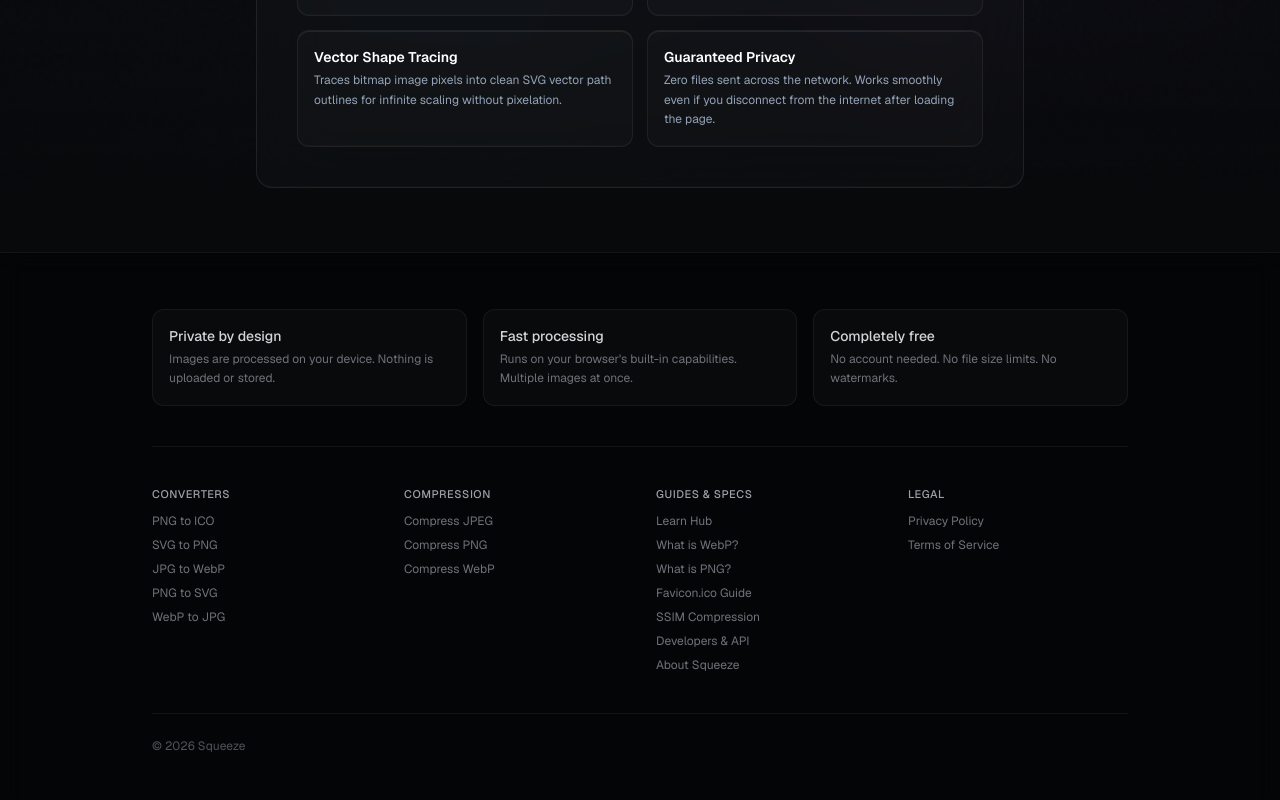
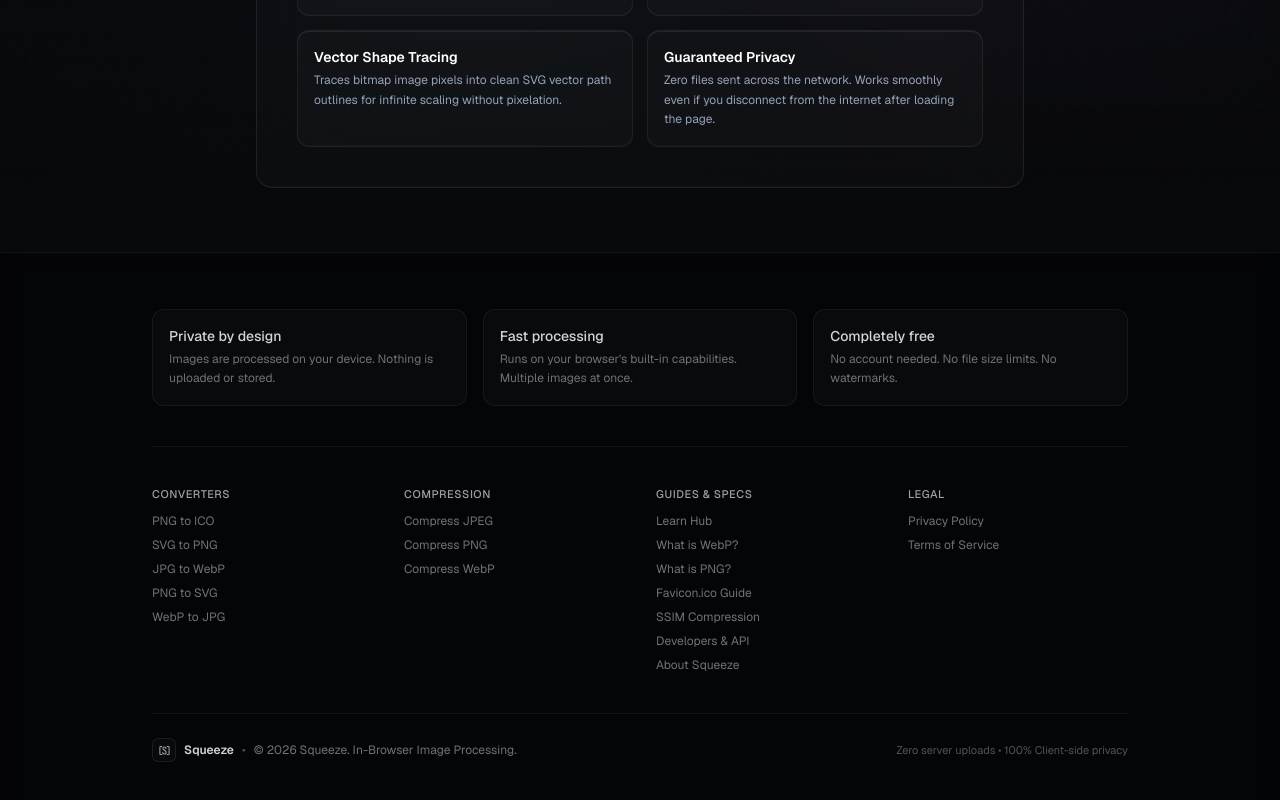
Before and after one commit to taoqeersarwerco-arch/Squeeze, a Next.js app: page /about in a window 1280 px wide. Shown: the part 620-1420 px from the top of the page. Built offline with nearby package versions, Linux system fonts and the light colour scheme.

Commit message:
feat(brand): implement Squeeze caliper monogram logo and dynamic icons

```diff
--- /dev/null
+++ b/src/app/apple-icon.tsx
@@ -0,0 +1,81 @@
+import { ImageResponse } from 'next/og';
+
+export const size = {
+  width: 180,
+  height: 180,
+};
+export const contentType = 'image/png';
+
+export default function AppleIcon() {
+  return new ImageResponse(
+    (
+      <div
+        style={{
+          width: '100%',
+          height: '100%',
+          display: 'flex',
+          alignItems: 'center',
+          justifyContent: 'center',
+          backgroundColor: '#08090B',
+          borderRadius: '40px',
+          border: '2px solid rgba(255, 255, 255, 0.15)',
+          boxShadow: 'inset 0 2px 4px rgba(255, 255, 255, 0.25)',
+          position: 'relative',
+        }}
+      >
+        {/* Ambient specular glow */}
+        <div
+          style={{
+            position: 'absolute',
+            top: '0',
+            left: '25%',
+            width: '50%',
+            height: '2px',
+            background: 'linear-gradient(90deg, transparent, rgba(255, 255, 255, 0.4), transparent)',
+          }}
+        />
+
+        <svg
+          width="110"
+          height="110"
+          viewBox="0 0 24 24"
+          fill="none"
+          xmlns="http://www.w3.org/2000/svg"
+        >
+          {/* Left Caliper Bracket */}
+          <path
+            d="M7 4.5H5C4.17 4.5 3.5 5.17 3.5 6V18C3.5 18.83 4.17 19.5 5 19.5H7"
+            stroke="#FFFFFF"
+            strokeWidth="2.1"
+            strokeLinecap="round"
+            strokeLinejoin="round"
+          />
+
+          {/* Right Caliper Bracket */}
+          <path
+            d="M17 4.5H19C19.83 4.5 20.5 5.17 20.5 6V18C20.5 18.83 19.83 19.5 19 19.5H17"
+            stroke="#FFFFFF"
+            strokeWidth="2.1"
+            strokeLinecap="round"
+            strokeLinejoin="round"
+          />
+
+          {/* Center Monogram 'S' */}
+          <path
+            d="M14.75 8.25C14.75 6.75 13.55 5.5 11.9 5.5C10.15 5.5 9 6.7 9 8.2C9 11.25 15 10.85 15 15.5C15 17.2 13.6 18.5 11.85 18.5C9.85 18.5 8.85 17.15 8.85 15.5"
+            stroke="#FFFFFF"
+            strokeWidth="2.3"
+            strokeLinecap="round"
+            strokeLinejoin="round"
+          />
+
+          {/* Precision Sparkle Core */}
+          <circle cx="12" cy="12" r="1.1" fill="#FFFFFF" />
+        </svg>
+      </div>
+    ),
+    {
+      ...size,
+    }
+  );
+}
--- /dev/null
+++ b/src/app/icon.tsx
@@ -0,0 +1,68 @@
+import { ImageResponse } from 'next/og';
+
+export const size = {
+  width: 32,
+  height: 32,
+};
+export const contentType = 'image/png';
+
+export default function Icon() {
+  return new ImageResponse(
+    (
+      <div
+        style={{
+          width: '100%',
+          height: '100%',
+          display: 'flex',
+          alignItems: 'center',
+          justifyContent: 'center',
+          backgroundColor: '#08090B',
+          borderRadius: '7px',
+          border: '1px solid rgba(255, 255, 255, 0.20)',
+          boxShadow: 'inset 0 1px 0 rgba(255, 255, 255, 0.3)',
+        }}
+      >
+        <svg
+          width="22"
+          height="22"
+          viewBox="0 0 24 24"
+          fill="none"
+          xmlns="http://www.w3.org/2000/svg"
+        >
+          {/* Left Caliper Bracket */}
+          <path
+            d="M7 4.5H5C4.17 4.5 3.5 5.17 3.5 6V18C3.5 18.83 4.17 19.5 5 19.5H7"
+            stroke="#FFFFFF"
+            strokeWidth="2.2"
+            strokeLinecap="round"
+            strokeLinejoin="round"
+          />
+
+          {/* Right Caliper Bracket */}
+          <path
+            d="M17 4.5H19C19.83 4.5 20.5 5.17 20.5 6V18C20.5 18.83 19.83 19.5 19 19.5H17"
+            stroke="#FFFFFF"
+            strokeWidth="2.2"
+            strokeLinecap="round"
+            strokeLinejoin="round"
+          />
+
+          {/* Center Monogram 'S' */}
+          <path
+            d="M14.75 8.25C14.75 6.75 13.55 5.5 11.9 5.5C10.15 5.5 9 6.7 9 8.2C9 11.25 15 10.85 15 15.5C15 17.2 13.6 18.5 11.85 18.5C9.85 18.5 8.85 17.15 8.85 15.5"
+            stroke="#FFFFFF"
+            strokeWidth="2.4"
+            strokeLinecap="round"
+            strokeLinejoin="round"
+          />
+
+          {/* Precision Sparkle Core */}
+          <circle cx="12" cy="12" r="1" fill="#FFFFFF" />
+        </svg>
+      </div>
+    ),
+    {
+      ...size,
+    }
+  );
+}
--- a/src/app/manifest.ts
+++ b/src/app/manifest.ts
@@ -12,6 +12,16 @@ export default function manifest(): MetadataRoute.Manifest {
     theme_color: '#08090B',
     icons: [
       {
+        src: '/icon',
+        sizes: '32x32',
+        type: 'image/png',
+      },
+      {
+        src: '/apple-icon',
+        sizes: '180x180',
+        type: 'image/png',
+      },
+      {
         src: '/favicon.ico',
         sizes: 'any',
         type: 'image/x-icon',
--- a/src/components/Footer.tsx
+++ b/src/components/Footer.tsx
@@ -3,6 +3,7 @@
 import React from 'react';
 import Link from 'next/link';
 import { SEO_COMPRESS_FORMATS } from '@/lib/constants';
+import { SqueezeLogo } from './SqueezeLogo';
 
 export function Footer() {
   return (
@@ -140,9 +141,17 @@ export function Footer() {
           </div>
         </div>
 
-        {/* Bottom copyright */}
-        <div className="pt-6 flex flex-col sm:flex-row items-center justify-between gap-3 text-zinc-600">
-          <p>&copy; 2026 Squeeze</p>
+        {/* Bottom copyright & brand signature */}
+        <div className="pt-6 flex flex-col sm:flex-row items-center justify-between gap-3 text-zinc-500">
+          <div className="flex items-center gap-2">
+            <div className="flex h-6 w-6 items-center justify-center rounded-md border border-white/[0.08] bg-white/[0.02] text-zinc-400">
+              <SqueezeLogo size={13} />
+            </div>
+            <span className="font-semibold text-zinc-300">Squeeze</span>
+            <span className="text-zinc-600">&bull;</span>
+            <span className="text-zinc-500">&copy; 2026 Squeeze. In-Browser Image Processing.</span>
+          </div>
+          <p className="text-zinc-600 text-[11px]">Zero server uploads &bull; 100% Client-side privacy</p>
         </div>
       </div>
     </footer>
--- a/src/components/Navbar.tsx
+++ b/src/components/Navbar.tsx
@@ -4,6 +4,7 @@ import React, { useState, useRef } from 'react';
 import Link from 'next/link';
 import { Sliders, Menu, X, ChevronDown, ArrowRight } from 'lucide-react';
 import { SEO_CONVERSION_PAIRS, SEO_COMPRESS_FORMATS } from '@/lib/constants';
+import { SqueezeLogo } from './SqueezeLogo';
 
 interface NavbarProps {
   onOpenSettings?: () => void;
@@ -81,7 +82,10 @@ export function Navbar({ onOpenSettings }: NavbarProps) {
         <div className="absolute top-0 left-1/2 -translate-x-1/2 w-1/3 h-px bg-gradient-to-r from-transparent via-white/[0.12] to-transparent" />
 
         {/* Brand */}
-        <Link href="/" onClick={closeDropdown} className="flex items-center gap-2 group">
+        <Link href="/" onClick={closeDropdown} className="flex items-center gap-2.5 group">
+          <div className="flex h-7 w-7 items-center justify-center rounded-lg border border-white/[0.12] bg-white/[0.04] text-white shadow-[inset_0_1px_1px_rgba(255,255,255,0.12)] backdrop-blur-xl group-hover:border-white/25 group-hover:bg-white/[0.08] transition-all">
+            <SqueezeLogo size={15} className="text-white" />
+          </div>
           <span className="font-bold text-[15px] tracking-tight text-white group-hover:text-zinc-200 transition-colors">
             Squeeze
           </span>
--- /dev/null
+++ b/src/components/SqueezeLogo.tsx
@@ -0,0 +1,79 @@
+import React from 'react';
+
+interface SqueezeLogoProps extends React.SVGProps<SVGSVGElement> {
+  size?: number | string;
+  variant?: 'mark' | 'badge';
+}
+
+/**
+ * Squeeze Brand Logo Mark
+ * The Caliper Monogram: Precision compression brackets squeezing a high-speed geometric 'S'.
+ */
+export function SqueezeLogo({
+  size = 20,
+  variant = 'mark',
+  className = '',
+  ...props
+}: SqueezeLogoProps) {
+  const svgContent = (
+    <svg
+      width={size}
+      height={size}
+      viewBox="0 0 24 24"
+      fill="none"
+      xmlns="http://www.w3.org/2000/svg"
+      className={className}
+      aria-label="Squeeze Logo"
+      {...props}
+    >
+      {/* Left Caliper Bracket */}
+      <path
+        d="M7 4.5H5C4.17157 4.5 3.5 5.17157 3.5 6V18C3.5 18.8284 4.17157 19.5 5 19.5H7"
+        stroke="currentColor"
+        strokeWidth="2"
+        strokeLinecap="round"
+        strokeLinejoin="round"
+      />
+
+      {/* Right Caliper Bracket */}
+      <path
+        d="M17 4.5H19C19.8284 4.5 20.5 5.17157 20.5 6V18C20.5 18.8284 19.8284 19.5 19 19.5H17"
+        stroke="currentColor"
+        strokeWidth="2"
+        strokeLinecap="round"
+        strokeLinejoin="round"
+      />
+
+      {/* Center Compression Monogram 'S' */}
+      <path
+        d="M14.75 8.25C14.75 6.75 13.55 5.5 11.9 5.5C10.15 5.5 9 6.7 9 8.2C9 11.25 15 10.85 15 15.5C15 17.2 13.6 18.5 11.85 18.5C9.85 18.5 8.85 17.15 8.85 15.5"
+        stroke="currentColor"
+        strokeWidth="2.15"
+        strokeLinecap="round"
+        strokeLinejoin="round"
+      />
+
+      {/* Center Precision Sparkle Core (micro-indicator of zero-loss compression) */}
+      <circle
+        cx="12"
+        cy="12"
+        r="0.85"
+        fill="currentColor"
+        opacity="0.9"
+      />
+    </svg>
+  );
+
+  if (variant === 'badge') {
+    return (
+      <div
+        className="flex h-8 w-8 items-center justify-center rounded-xl border border-white/[0.12] bg-white/[0.04] text-white shadow-[inset_0_1px_1px_rgba(255,255,255,0.15)] backdrop-blur-xl group-hover:border-white/25 group-hover:bg-white/[0.08] transition-all"
+        style={{ boxShadow: 'var(--glass-inset)' }}
+      >
+        {svgContent}
+      </div>
+    );
+  }
+
+  return svgContent;
+}
```
